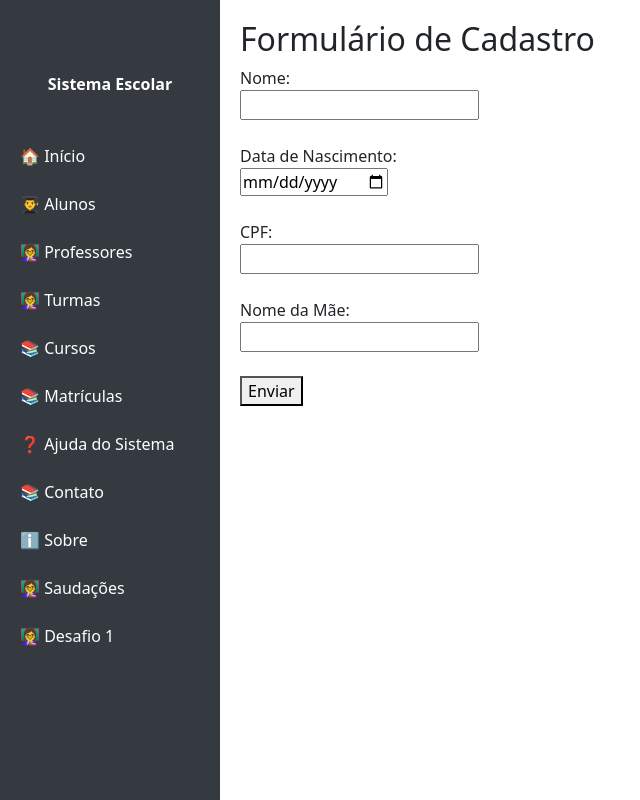
After one commit to pauloifpi/pflask, a Flask app: page /desafio1 in a window 1280 px wide. The commit adds this page. Shown: the whole page, without its empty margins (0-640 px from the left). Run offline with Flask 3, Linux system fonts and the light colour scheme.

Commit message:
Vercel atualizado

```diff
--- a/app.py
+++ b/app.py
@@ -1,4 +1,4 @@
-from flask import Flask, render_template, request
+from flask import Flask, render_template, request, redirect, flash
 from dao.aluno_dao import AlunoDAO
 from dao.professor_dao import ProfessorDAO
 from dao.turma_dao import TurmaDAO
@@ -7,6 +7,7 @@ from dao.matricula_dao import MatriculaDAO
 
 
 app = Flask(__name__)
+app.secret_key = 'uma_chave_muito_secreta_e_unica'
 
 
 @app.route('/')
@@ -31,6 +32,27 @@ def listar_aluno():
    dao = AlunoDAO()
    lista = dao.listar()
    return render_template('aluno/listar.html', lista=lista)
+
+@app.route('/aluno/form')
+def form():
+   return render_template('aluno/form.html', aluno=None)
+
+@app.route('/aluno/salvar/', methods=['POST'])  # Inserção
+def salvar_aluno(id=None):
+    nome = request.form['nome']
+    idade = request.form['idade']
+    cidade = request.form['cidade']
+    dao = AlunoDAO()
+    result = dao.salvar(id, nome, idade, cidade)
+
+
+    if result["status"] == "ok":
+        flash("Aluno salvo com sucesso!", "success")
+    else:
+        flash(result["mensagem"], "danger")
+
+
+    return redirect('/aluno')
 
 
 @app.route('/professor')
@@ -67,5 +89,24 @@ def saudacao2():
    nome = request.args.get('nome')
    return render_template('saudacao/saudacao.html',valor_recebido=nome)
 
+@app.route('/login', methods=['POST'])
+def login():
+    usuario = request.form['user']
+    senha = request.form['password']
+    dados = f'Usuário: {usuario}, Senha: {senha}'
+    return render_template('saudacao/saudacao.html', valor_recebido=dados)
+
+@app.route('/desafio1')
+def cadastro():
+    return render_template('cadastro.html')
+
+@app.route('/resultado', methods=['POST'])
+def resultado():
+    nome = request.form.get('nome')
+    data_nasc = request.form.get('data_nasc')
+    cpf = request.form.get('cpf')
+    mae = request.form.get('mae')
+    return render_template('resultado.html', nome=nome, data_nasc=data_nasc, cpf=cpf, mae=mae)
+
 if __name__ == '__main__':
     app.run(debug=True)
--- a/templates/aluno/listar.html
+++ b/templates/aluno/listar.html
@@ -3,6 +3,9 @@
 
 <h1 class="mb-4">Listagem de Alunos</h1>
 
+<div class="mt-3 mb-4">
+    <a href="/aluno/form" class="btn btn-primary">Novo</a>
+</div>
 
 
 
--- a/templates/cabecalho.html
+++ b/templates/cabecalho.html
@@ -50,3 +50,11 @@
 
     <!-- Main content -->
     <div class="main">
+
+         {% with messages = get_flashed_messages(with_categories=true) %}
+        {% if messages %}
+          {% for category, message in messages %}
+            <div class="alert alert-{{ category }}">{{ message }}</div>
+          {% endfor %}
+        {% endif %}
+      {% endwith %}
--- /dev/null
+++ b/templates/cadastro.html
@@ -0,0 +1,28 @@
+{% include 'cabecalho.html' %}
+{% include 'menu.html' %}
+<!DOCTYPE html>
+<html lang="pt-br">
+<head>
+    <meta charset="UTF-8">
+    <title>Cadastro</title>
+</head>
+<body>
+    <h2>Formulário de Cadastro</h2>
+    <form action="/resultado" method="POST">
+        <label>Nome:</label><br>
+        <input type="text" name="nome" required><br><br>
+
+        <label>Data de Nascimento:</label><br>
+        <input type="date" name="data_nasc" required><br><br>
+
+        <label>CPF:</label><br>
+        <input type="text" name="cpf" required><br><br>
+
+        <label>Nome da Mãe:</label><br>
+        <input type="text" name="mae" required><br><br>
+
+        <button type="submit">Enviar</button>
+    </form>
+</body>
+</html>
+{% include 'rodape.html' %}
--- a/templates/menu.html
+++ b/templates/menu.html
@@ -10,6 +10,7 @@
         <a href="/ajuda">❓ Ajuda do Sistema</a>
         <a href="/contato">📚 Contato</a>
         <a href="/sobre">ℹ️ Sobre</a>
-         <a href="/saudacao1/Testando...">👩‍🏫 Saudações</a>
+        <a href="/saudacao1/Testando...">👩‍🏫 Saudações</a>
+        <a href="/desafio1">👩‍🏫 Desafio 1</a>
 
     </nav>
```
Also changed, not shown: dao/aluno_dao.py (+12 -0 lines), templates/aluno/form.html (added, +42 -0 lines), templates/resultado.html (added, +19 -0 lines).
